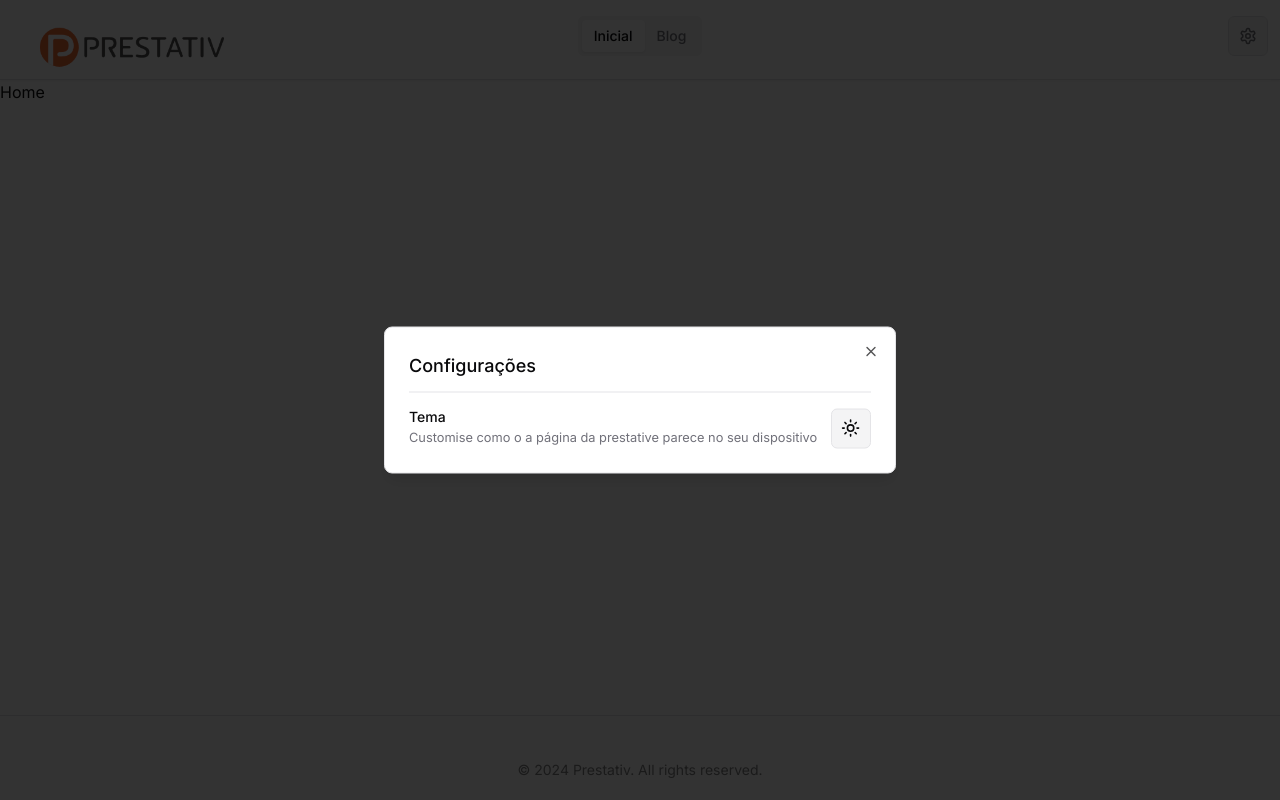
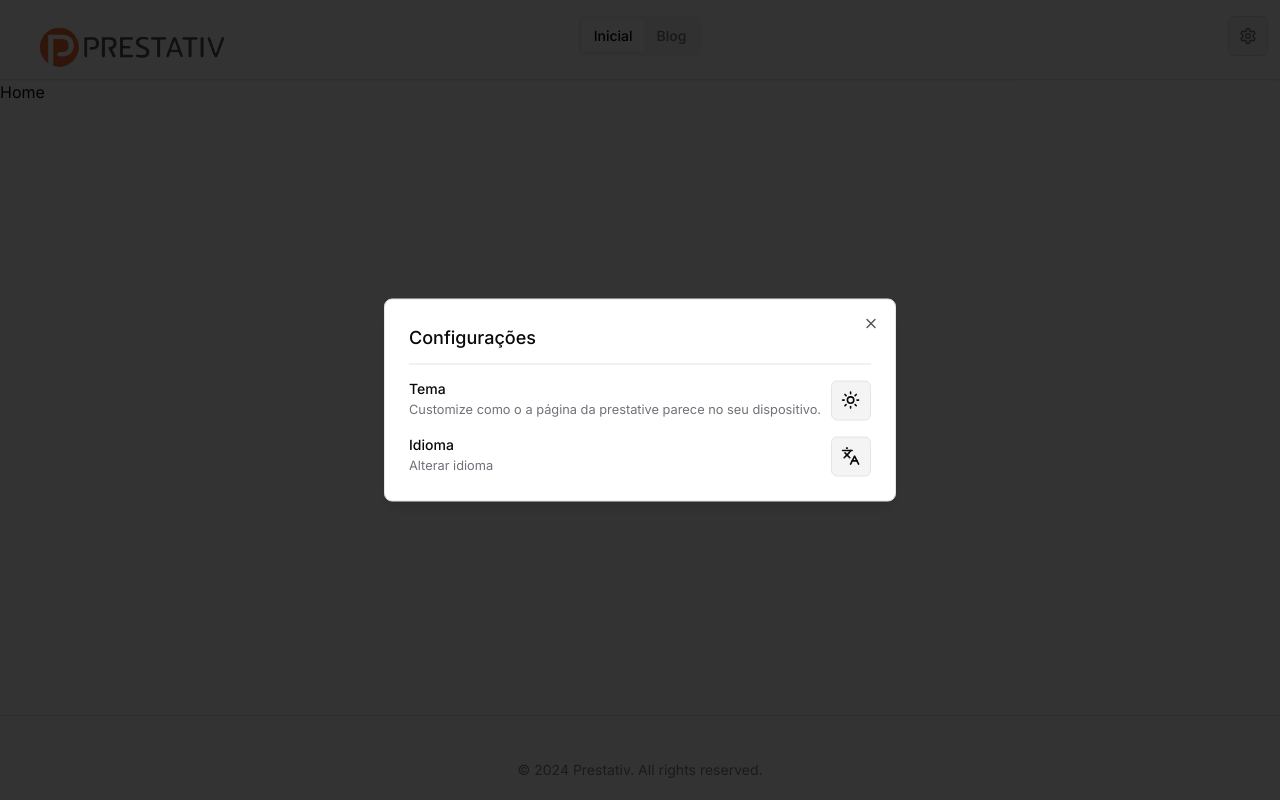
Before and after one commit to ivoneijr/tosalvo, a Next.js app: page / in a window 1280 px wide. Both pictures are taken after a click on the button 1248 px from the left and 36 px from the top of the page. Built offline with nearby package versions, Linux system fonts and the light colour scheme.

Commit message:
add i18n

```diff
--- /dev/null
+++ b/src/components/i18n-toggle.tsx
@@ -0,0 +1,54 @@
+'use client';
+
+import * as React from 'react';
+
+import { FadeInWhenVisible } from '@/components/layout/fade-in-when-visible';
+import { Button } from '@/components/ui/button';
+import {
+  DropdownMenu,
+  DropdownMenuContent,
+  DropdownMenuItem,
+  DropdownMenuTrigger,
+} from '@/components/ui/dropdown-menu';
+import { useI18n } from '@/hooks/use-i18n';
+import { i18n } from '@/lib/dictionary';
+import Icon from '@/components/icons';
+
+export function I18nToggle() {
+  const {
+    state: { currentLanguage },
+    actions: { setCurrentLanguage },
+  } = useI18n();
+
+  return (
+    <FadeInWhenVisible direction="left">
+      <DropdownMenu>
+        <DropdownMenuTrigger asChild>
+          <Button variant="outline" size="icon" className="bg-secondary">
+            <Icon
+              name="languages"
+              className="h-[1.2rem] w-[1.2rem] rotate-0 scale-100 transition-all dark:-rotate-90 dark:scale-0"
+            />
+            <span className="sr-only">
+              {i18n.general.modals.settings.items.language.content.span[currentLanguage]}
+            </span>
+          </Button>
+        </DropdownMenuTrigger>
+        <DropdownMenuContent align="end" className="bg-secondary">
+          <DropdownMenuItem
+            className="hover:bg-muted-foreground cursor-pointer"
+            onClick={() => setCurrentLanguage('pt-br')}
+          >
+            {i18n.general.modals.settings.items.language.content.pt[currentLanguage]}
+          </DropdownMenuItem>
+          <DropdownMenuItem
+            className="hover:bg-muted-foreground cursor-pointer"
+            onClick={() => setCurrentLanguage('en-us')}
+          >
+            {i18n.general.modals.settings.items.language.content.en[currentLanguage]}
+          </DropdownMenuItem>
+        </DropdownMenuContent>
+      </DropdownMenu>
+    </FadeInWhenVisible>
+  );
+}
--- a/src/components/icons/index.tsx
+++ b/src/components/icons/index.tsx
@@ -1,9 +1,18 @@
-import { Settings, ShieldQuestion } from 'lucide-react';
+import { Settings, Sun, Moon, ShieldQuestion, Languages } from 'lucide-react';
 
 const Icon = ({ name, ...props }: { name: string; [key: string]: unknown }) => {
   switch (name) {
     case 'settings':
       return <Settings {...props} />;
+
+    case 'sun':
+      return <Sun {...props} />;
+
+    case 'moon':
+      return <Moon {...props} />;
+
+    case 'languages':
+      return <Languages {...props} />;
 
     default:
       return <ShieldQuestion />;
--- a/src/components/layout/menu.tsx
+++ b/src/components/layout/menu.tsx
@@ -5,25 +5,36 @@ import { usePathname } from 'next/navigation';
 
 import { Tabs, TabsList, TabsTrigger } from '@/components/ui/tabs';
 import { FadeInWhenVisible } from '@/components/layout/fade-in-when-visible';
-import { Popover, PopoverContent, PopoverTrigger } from '@/components/ui/popover';
+
+import { cn } from '@/lib/utils';
+import { i18n } from '@/lib/dictionary';
+import { useI18n } from '@/hooks/use-i18n';
+
+const Menu = () => {
+  const path = usePathname();
+  const {
+    state: { currentLanguage },
+  } = useI18n();
 
   const routes = [
     {
       id: 0,
       href: '/',
-    label: 'Inicial',
+      label: i18n.general.menu.home[currentLanguage],
     },
     {
       id: 2,
       href: '/blog',
-    label: 'Blog',
+      label: i18n.general.menu.blog[currentLanguage],
     },
   ];
 
-const Menu = () => {
-  const path = usePathname();
-
   return (
+    <div
+      className={cn(
+        'fixed top-0 z-10 flex w-full items-center justify-center p-4 backdrop-blur-lg transition-all',
+      )}
+    >
       <FadeInWhenVisible direction="down">
         <Tabs defaultValue={path}>
           <TabsList className="w-full">
@@ -33,42 +44,20 @@ const Menu = () => {
           </TabsList>
         </Tabs>
       </FadeInWhenVisible>
+    </div>
   );
 };
 
 interface MenuItemProps {
-  item: { id: number; href: string; label: string; sub?: any[] };
+  item: { id: number; href: string; label: string; sub?: never[] };
 }
 
 const MenuItem = ({ item }: MenuItemProps) => {
-  if (!item.sub) {
   return (
     <Link href={item.href}>
       <TabsTrigger value={item.href}>{item.label}</TabsTrigger>
     </Link>
   );
-  }
-
-  return (
-    <>
-      <Popover>
-        <PopoverTrigger asChild>
-          <TabsTrigger value={item.href}>{item.label}</TabsTrigger>
-        </PopoverTrigger>
-        <PopoverContent>
-          {item.sub.map((si) => (
-            <Tabs key={si.id} defaultValue={''}>
-              <TabsList className="w-full">
-                <Link href={item.href}>
-                  <TabsTrigger value={item.href}>{item.label}</TabsTrigger>
-                </Link>
-              </TabsList>
-            </Tabs>
-          ))}
-        </PopoverContent>
-      </Popover>
-    </>
-  );
 };
 
 export default Menu;
--- a/src/components/layout/mode-toggle.tsx
+++ /dev/null
@@ -1,52 +0,0 @@
-"use client";
-
-import { Moon, Sun } from "lucide-react";
-import { useTheme } from "next-themes";
-import * as React from "react";
-
-import { FadeInWhenVisible } from "@/components/layout/fade-in-when-visible";
-import { Button } from "@/components/ui/button";
-import {
-  DropdownMenu,
-  DropdownMenuContent,
-  DropdownMenuItem,
-  DropdownMenuTrigger,
-} from "@/components/ui/dropdown-menu";
-
-export function ModeToggle() {
-  const { setTheme } = useTheme();
-
-  return (
-    <FadeInWhenVisible direction="left">
-      <DropdownMenu>
-        <DropdownMenuTrigger asChild>
-          <Button variant="outline" size="icon" className="bg-secondary">
-            <Sun className="h-[1.2rem] w-[1.2rem] rotate-0 scale-100 transition-all dark:-rotate-90 dark:scale-0" />
-            <Moon className="absolute h-[1.2rem] w-[1.2rem] rotate-90 scale-0 transition-all dark:rotate-0 dark:scale-100" />
-            <span className="sr-only">Mudar o tema</span>
-          </Button>
-        </DropdownMenuTrigger>
-        <DropdownMenuContent align="end" className="bg-secondary">
-          <DropdownMenuItem
-            className="cursor-pointer hover:bg-muted-foreground"
-            onClick={() => setTheme("light")}
-          >
-            Claro
-          </DropdownMenuItem>
-          <DropdownMenuItem
-            className="cursor-pointer hover:bg-muted-foreground"
-            onClick={() => setTheme("dark")}
-          >
-            Escuro
-          </DropdownMenuItem>
-          <DropdownMenuItem
-            className="cursor-pointer hover:bg-muted-foreground"
-            onClick={() => setTheme("system")}
-          >
-            Padrão do sistema
-          </DropdownMenuItem>
-        </DropdownMenuContent>
-      </DropdownMenu>
-    </FadeInWhenVisible>
-  );
-}
--- a/src/components/layout/navbar.tsx
+++ b/src/components/layout/navbar.tsx
@@ -46,15 +46,7 @@ export default function Navbar() {
   return (
     <header className="flex h-20 border-b shadow-sm transition-all">
       <Logo />
-
-      <div
-        className={cn(
-          'fixed top-0 z-10 flex w-full items-center justify-center p-4 backdrop-blur-lg transition-all',
-        )}
-      >
-        <Menu />
-      </div>
-
+      <Menu />
       <Settings />
     </header>
   );
--- a/src/components/modals/settings-modal.tsx
+++ b/src/components/modals/settings-modal.tsx
@@ -1,27 +1,46 @@
 'use client';
 
-import { ModeToggle } from '@/components/layout/mode-toggle';
+import { ModeToggle } from '@/components/mode-toggle';
 import { Dialog, DialogContent, DialogHeader } from '@/components/ui/dialog';
 import { Label } from '@/components/ui/label';
 import { useSettings } from '@/hooks/use-settings';
+import { useI18n } from '@/hooks/use-i18n';
+import { i18n } from '@/lib/dictionary';
+import { I18nToggle } from '@/components/i18n-toggle';
 
 export const SettingsModal = () => {
   const settings = useSettings();
+  const {
+    state: { currentLanguage },
+  } = useI18n();
 
   return (
     <Dialog open={settings.isOpen} onOpenChange={settings.onClose}>
       <DialogContent className="">
         <DialogHeader className="border-b pb-3">
-          <h2 className="text-lg font-medium">Configurações</h2>
+          <h2 className="text-lg font-medium">
+            {i18n.general.modals.settings.title[currentLanguage]}
+          </h2>
         </DialogHeader>
+
         <div className="flex items-center justify-between">
           <div className="flex flex-col gap-y-1">
-            <Label>Tema</Label>
+            <Label>{i18n.general.modals.settings.items.theme.label[currentLanguage]}</Label>
             <span className="text-muted-foreground text-[0.8rem]">
-              Customise como o a página da prestative parece no seu dispositivo
+              {i18n.general.modals.settings.items.theme.description[currentLanguage]}
             </span>
           </div>
           <ModeToggle />
+        </div>
+
+        <div className="flex items-center justify-between">
+          <div className="flex flex-col gap-y-1">
+            <Label>{i18n.general.modals.settings.items.language.label[currentLanguage]}</Label>
+            <span className="text-muted-foreground text-[0.8rem]">
+              {i18n.general.modals.settings.items.language.description[currentLanguage]}
+            </span>
+          </div>
+          <I18nToggle />
         </div>
       </DialogContent>
     </Dialog>
--- /dev/null
+++ b/src/components/mode-toggle.tsx
@@ -0,0 +1,66 @@
+'use client';
+
+import { Moon, Sun } from 'lucide-react';
+import { useTheme } from 'next-themes';
+import * as React from 'react';
+
+import { FadeInWhenVisible } from '@/components/layout/fade-in-when-visible';
+import { Button } from '@/components/ui/button';
+import {
+  DropdownMenu,
+  DropdownMenuContent,
+  DropdownMenuItem,
+  DropdownMenuTrigger,
+} from '@/components/ui/dropdown-menu';
+import { useI18n } from '@/hooks/use-i18n';
+import { i18n } from '@/lib/dictionary';
+import Icon from '@/components/icons';
+
+export function ModeToggle() {
+  const { setTheme } = useTheme();
+  const {
+    state: { currentLanguage },
+  } = useI18n();
+
+  return (
+    <FadeInWhenVisible direction="left">
+      <DropdownMenu>
+        <DropdownMenuTrigger asChild>
+          <Button variant="outline" size="icon" className="bg-secondary">
+            <Icon
+              name="sun"
+              className="h-[1.2rem] w-[1.2rem] rotate-0 scale-100 transition-all dark:-rotate-90 dark:scale-0"
+            />
+            <Icon
+              name="moon"
+              className="absolute h-[1.2rem] w-[1.2rem] rotate-90 scale-0 transition-all dark:rotate-0 dark:scale-100"
+            />
+            <span className="sr-only">
+              {i18n.general.modals.settings.items.theme.content.span[currentLanguage]}
+            </span>
+          </Button>
+        </DropdownMenuTrigger>
+        <DropdownMenuContent align="end" className="bg-secondary">
+          <DropdownMenuItem
+            className="hover:bg-muted-foreground cursor-pointer"
+            onClick={() => setTheme('light')}
+          >
+            {i18n.general.modals.settings.items.theme.content.light[currentLanguage]}
+          </DropdownMenuItem>
+          <DropdownMenuItem
+            className="hover:bg-muted-foreground cursor-pointer"
+            onClick={() => setTheme('dark')}
+          >
+            {i18n.general.modals.settings.items.theme.content.dark[currentLanguage]}
+          </DropdownMenuItem>
+          <DropdownMenuItem
+            className="hover:bg-muted-foreground cursor-pointer"
+            onClick={() => setTheme('system')}
+          >
+            {i18n.general.modals.settings.items.theme.content.system[currentLanguage]}
+          </DropdownMenuItem>
+        </DropdownMenuContent>
+      </DropdownMenu>
+    </FadeInWhenVisible>
+  );
+}
--- /dev/null
+++ b/src/hooks/use-i18n.tsx
@@ -0,0 +1,27 @@
+import { create } from 'zustand';
+
+type AllowedLanguages = 'pt-br' | 'en-us';
+
+type Store = {
+  state: {
+    currentLanguage: AllowedLanguages;
+  };
+  actions: {
+    setCurrentLanguage: (lang: AllowedLanguages) => void;
+  };
+};
+
+export const useI18n = create<Store>((set) => ({
+  state: {
+    currentLanguage: 'pt-br',
+  },
+  actions: {
+    setCurrentLanguage: (lang: AllowedLanguages) =>
+      set((state) => ({
+        state: {
+          ...state,
+          currentLanguage: lang,
+        },
+      })),
+  },
+}));
--- /dev/null
+++ b/src/lib/dictionary.ts
@@ -0,0 +1,76 @@
+export const i18n = {
+  general: {
+    menu: {
+      home: {
+        ['pt-br']: 'Inicial',
+        ['en-us']: 'Home',
+      },
+      blog: {
+        ['pt-br']: 'Blog',
+        ['en-us']: 'Blog',
+      },
+    },
+    modals: {
+      settings: {
+        title: {
+          ['pt-br']: 'Configurações',
+          ['en-us']: 'Settings',
+        },
+        items: {
+          theme: {
+            label: {
+              ['pt-br']: 'Tema',
+              ['en-us']: 'Theme',
+            },
+            description: {
+              ['pt-br']: 'Customize como o a página da prestative parece no seu dispositivo.',
+              ['en-us']: 'Customise how Prestativ website looks like on your device.',
+            },
+            content: {
+              span: {
+                ['pt-br']: 'Mudar o tema',
+                ['en-us']: 'Change theme',
+              },
+              dark: {
+                ['pt-br']: 'Escuro',
+                ['en-us']: 'Dark',
+              },
+              light: {
+                ['pt-br']: 'Claro',
+                ['en-us']: 'Light',
+              },
+              system: {
+                ['pt-br']: 'Padrão do sistema',
+                ['en-us']: 'System',
+              },
+            },
+          },
+          language: {
+            label: {
+              ['pt-br']: 'Idioma',
+              ['en-us']: 'Language',
+            },
+            description: {
+              ['pt-br']: 'Alterar idioma',
+              ['en-us']: 'Change language',
+            },
+            content: {
+              span: {
+                ['pt-br']: 'Alterar idioma',
+                ['en-us']: 'Change language',
+              },
+              pt: {
+                ['pt-br']: 'Portugues (Brasil)',
+                ['en-us']: 'Portuguese (Brazil)',
+              },
+              en: {
+                ['pt-br']: 'Inglês (US)',
+                ['en-us']: 'English (US)',
+              },
+            },
+          },
+        },
+      },
+    },
+  },
+};
```
Lines whose indentation alone changed are shown as unchanged.
